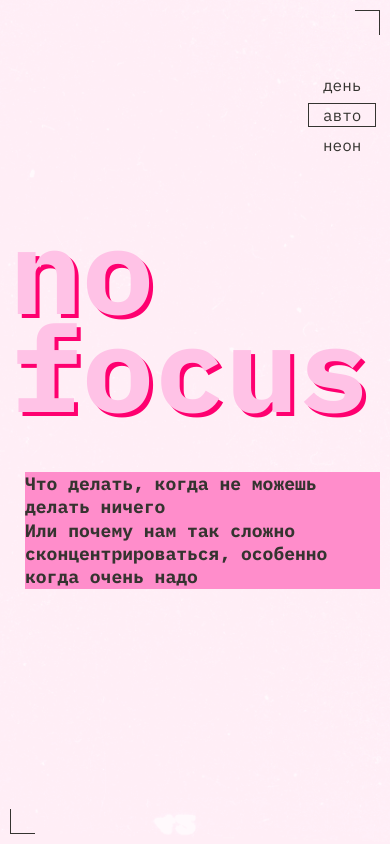
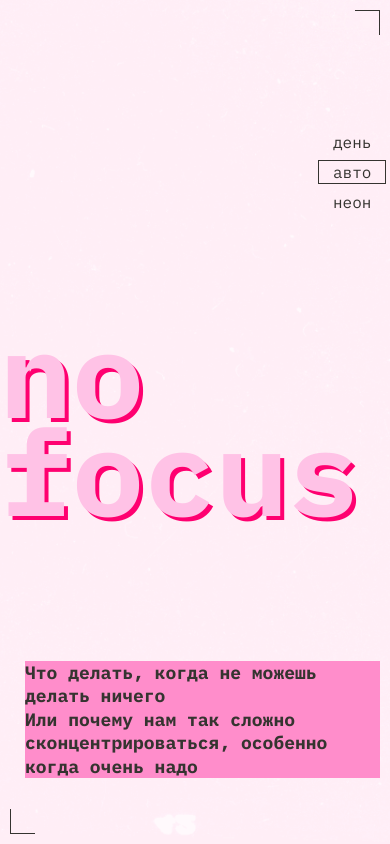
Before and after one commit to OtherMoonYS/slozhno-sosredotochitsya, a plain HTML site: page index.html in a window 390 px wide. Shown: the top 844 px of the page. Drawn offline with Linux system fonts and the light colour scheme.

Commit message:
last fix before 2 review

```diff
--- a/styles/style.css
+++ b/styles/style.css
@@ -11,11 +11,10 @@
 }
 
 .header {
-  max-width: 1024px;
-  height: 100vh;
+  display: grid;
+  grid-template-rows: 1fr min-content 1fr;
+  align-items: center;
   position: relative;
-  display: flex;
-  flex-direction: column;
   font-family: 'IBM Plex Mono', monospace, sans-serif;
   font-weight: 700;
   margin-bottom: 60px;
@@ -26,15 +25,15 @@
   font-size: clamp(7.5rem, 0.5625rem + 14.4531vw, 9.8125rem);
   line-height: 82.5%;
   text-shadow: 4px 4px 0 var(--color-shadow);
-  margin-top: 273px;
-  margin-bottom: 114px;
+  justify-self: flex-start;
+  align-self: center;
 }
 
 .header__theme-paragraph-block {
   max-width: 491px;
   align-self: flex-end;
-  margin-bottom: 135px;
-  margin-right: 20px;
+  justify-self: flex-end;
+  margin-bottom: 134px;
 }
 
 .header__theme-paragraph-text {
@@ -47,7 +46,8 @@
 }
 
 .header__theme-menu {
-  align-self: center;
+  justify-self: center;
+  align-self: flex-start;
   margin-top: 20px;
   min-width: 230px;
 }
@@ -104,8 +104,8 @@
   border-radius: 50%;
   box-shadow: 0px 0px 4px 2px var(--color-rec);
   background-color: var(--color-rec);
-  width: 7px;
-  height: 7px;
+  width: 8px;
+  height: 8px;
 }
 
 .decorated-zone {
@@ -139,11 +139,11 @@
 @media (max-width: 1023px) {
   .header__theme-title {
     font-size: clamp(7.5rem, 0.5625rem + 14.4531vw, 9.8125rem);
-    margin: 173px 0 162px 0;
   }
 
   .header__theme-paragraph-block {
     max-width: 364px;
+    margin-bottom: 183px;
   }
 
   .header__theme-menu-list {
@@ -151,8 +151,8 @@
   }
 
   .header__theme-menu {
-    align-self: flex-end;
-    margin: 172px 20px 0 0;
+    justify-self: end;
+    align-self: auto;
     min-width: 70px;
   }
 }
@@ -162,17 +162,9 @@
     margin-bottom: 40px;
   }
 
-  .header__theme-title {
-    margin: 65px 10px 55px 10px;
-  }
-
   .header__theme-paragraph-block {
     max-width: 355px;
-    margin: 0 10px 0 10px;
-  }
-
-  .header__theme-menu {
-    margin: 75px 10px 0 0;
+    margin: 0 10px 66px 10px;
   }
 
   .decorated-zone::after {
```
